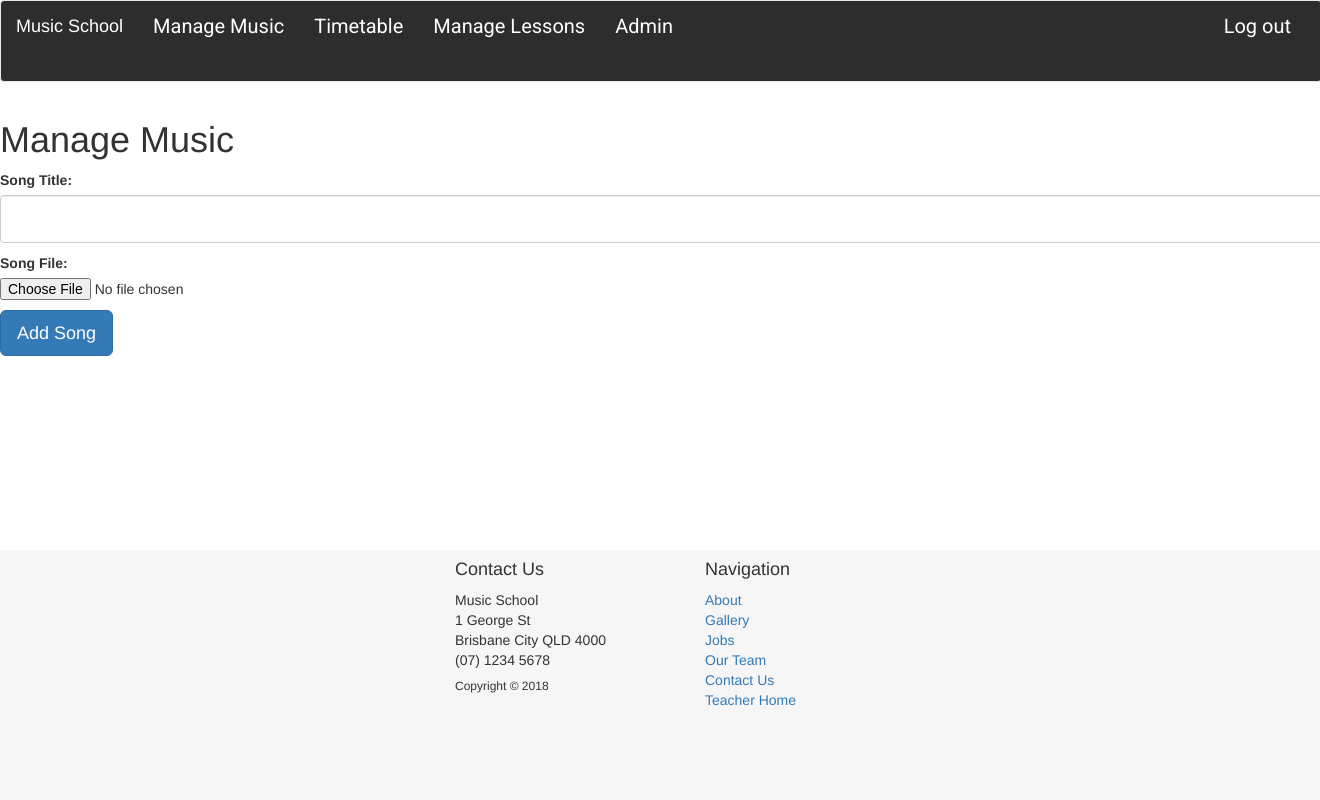
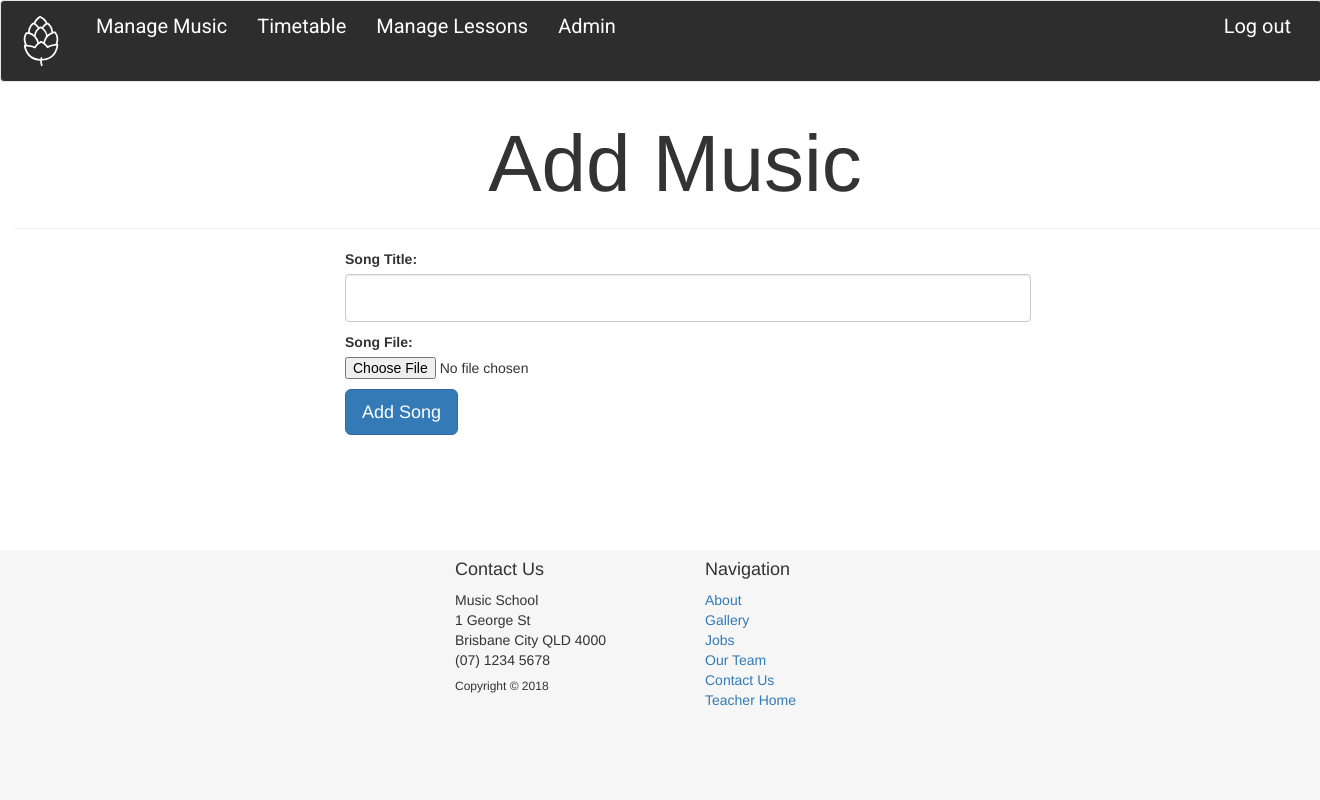
Before and after one commit to AaronChan42/ifb299-repository, a Django app: page /teacher/add_music/ in a window 1320 px wide; the page is wider, and only the part inside the window is pictured. Run offline with Django 3.2, Linux system fonts and the light colour scheme; some libraries are stand-ins or nearby versions.

Commit message:
Minor Fixes and Features added

```diff
--- a/home/views.py
+++ b/home/views.py
@@ -4,6 +4,7 @@ from django.shortcuts import render, redirect
 from .forms import PostMessage, UserForm, JobForm
 from django.core.exceptions import PermissionDenied
 from django.contrib import messages
+from .models import Lesson
 
 # Create your views here.
 def index(request):
@@ -71,8 +72,9 @@ def login_user(request):
 
                 else: #If student... redirect to student homepage
                     login(request, user)
+                    lessons = Lesson.objects.all()
                     u = request.user
-                    return render(request, 'student/index.html', {'u': u}) #WORK IN PROGRESS
+                    return render(request, 'student/index.html', {'u': u, 'lessons':lessons}) #WORK IN PROGRESS
         else:
             return render(request, 'home/login.html', {'form': form, 'invalid': True})
 
--- a/student/templates/student/base.html
+++ b/student/templates/student/base.html
@@ -26,7 +26,9 @@
 
         <!--Logo-->
         <div class="navbar-header">
-            <a class="navbar-brand" href="{% url 'student:index' user.id %}">Music School</a>
+            <a class="navbar-brand" href="{% url 'student:index' user.id %}">
+                <img src="{% static 'img/pinecone.svg' %}" width="50" height="50" alt="">
+            </a>
         </div>
 
         <!-- Nav Items -->
--- a/student/templates/student/my_music.html
+++ b/student/templates/student/my_music.html
@@ -33,7 +33,7 @@
                     <tr>
                         <td>{{ song.song_title }}</td>
                         <td>{{ song.song_file }}</td>
-                        <td><a href="{{ song.song_file.url }}">Link</a></td>
+                        <td><a href="{{ song.song_file.url }}" target="_blank">Link</a></td>
                         <td>
                             <!-- To delete songs -->
                             <form action=""></form>
--- a/student/views.py
+++ b/student/views.py
@@ -4,7 +4,7 @@ from teacher.models import Song
 from django.views.generic import ListView
 from .forms import InstrumentForm, FeedbackForm, BookingForm
 from django.contrib import messages
-from .models import Lesson, Student
+from .models import Lesson
 from django.contrib.auth.models import User
 
 # Create your views here.
--- a/teacher/templates/teacher/add_music.html
+++ b/teacher/templates/teacher/add_music.html
@@ -3,18 +3,32 @@
 {% block title %}Add Music{% endblock %}
 
 {% block body %}
-<h1>Manage Music</h1>
+<div class="container-fluid">
+  <div class="row">
+        <div class="col-md-12">
+            <div class="text-center">
+                <h1 style="font-size: 80px;">Add Music</h1>
+                <hr>
+            </div>
+        </div>
+    </div>
 
-<form method = post class="post-message" enctype="multipart/form-data">
-    {% csrf_token %}
-    {{ form.as_p }}
-    <button type="submit" class="btn btn-primary btn-lg">Add Song</button>
-</form>
+    <div class="row">
+        <div class="col-md-6 col-md-offset-3">
+            <form method = post class="post-message" enctype="multipart/form-data">
+                {% csrf_token %}
+                {{ form.as_p }}
+                <button type="submit" class="btn btn-primary btn-lg">Add Song</button>
+                <br><br>
+            </form>
 
 <!-- Send verification it has been uploaded -->
 {% for message in messages %}
     <div class="alert alert-{{ message.tags }}">{{ message }}</div>
 {% endfor %}
+        </div>
+    </div>
 
+</div>
 
 {% endblock %}
--- a/teacher/templates/teacher/base.html
+++ b/teacher/templates/teacher/base.html
@@ -26,7 +26,9 @@
 
         <!--Logo-->
         <div class="navbar-header">
-            <a class="navbar-brand" href="{% url 'teacher:index' user.id %}">Music School</a>
+            <a class="navbar-brand" href="{% url 'teacher:index' user.id %}">
+                <img src="{% static 'img/pinecone.svg' %}" width="50" height="50" alt="">
+            </a>
         </div>
 
         <!-- Nav Items -->
--- a/teacher/templates/teacher/manage_music.html
+++ b/teacher/templates/teacher/manage_music.html
@@ -32,7 +32,7 @@
                     <tr>
                         <td>{{ song.song_title }}</td>
                         <td>{{ song.song_file }}</td>
-                        <td><a href="{{ song.song_file.url }}">Link</a></td>
+                        <td><a href="{{ song.song_file.url }}" target="_blank">Link</a></td>
                         <td>
                             <!-- To delete songs -->
                             <form action="{% url 'teacher:delete_music' song.id %}" method="post" style="display: inline;">
```
Also changed, not shown: home/forms.py (+4 -3 lines), 1 other file.
